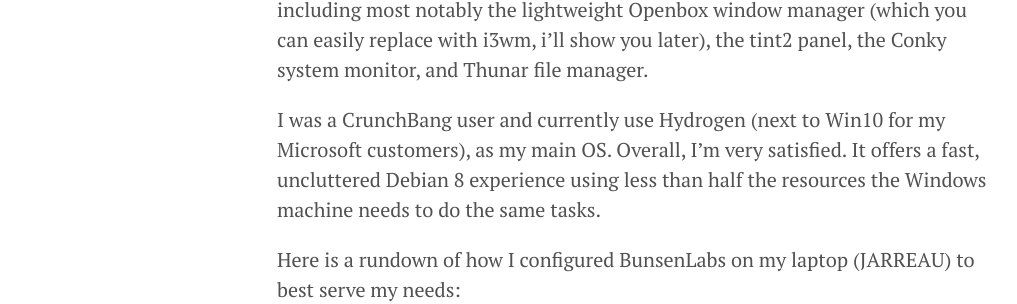
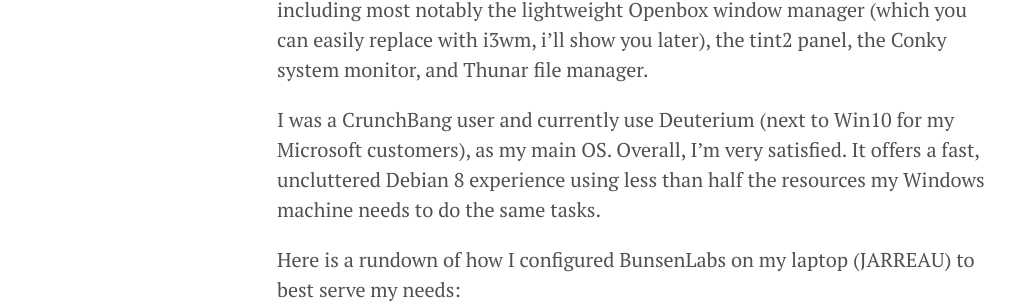
Before and after one commit to lgeurts/lgeurts.github.io, a Jekyll site: the page built from _posts/2017-07-11-bunsenlabs-linux-setup-notes.md, in a window 1280 px wide. Shown: the part 297-601 px from the top of the page, without its empty margins (3-1020 px from the left). Built offline with Jekyll 4.4.1, drawn with Linux system fonts in a browser that asks for light colours; our own code applies the rules of GitHub Pages for plain Markdown files.

Commit message:
Update 2017-07-11-bunsenlabs-linux-setup-notes.md

```diff
--- a/_posts/2017-07-11-bunsenlabs-linux-setup-notes.md
+++ b/_posts/2017-07-11-bunsenlabs-linux-setup-notes.md
@@ -1,5 +1,5 @@
 BunsenLabs does not use a traditional desktop like a KDE, GNOME or even an Xfce. Instead it is a kitbash of components from various open source projects, including most notably the lightweight Openbox window manager (which you can easily replace with i3wm, i'll show you later), the tint2 panel, the Conky system monitor, and Thunar file manager.
 
-I was a CrunchBang user and currently use Hydrogen (next to Win10 for my Microsoft customers), as my main OS. Overall, I'm very satisfied. It offers a fast, uncluttered Debian 8 experience using less than half the resources the Windows machine needs to do the same tasks.
+I was a CrunchBang user and currently use Deuterium (next to Win10 for my Microsoft customers), as my main OS. Overall, I'm very satisfied. It offers a fast, uncluttered Debian 8 experience using less than half the resources my Windows machine needs to do the same tasks.
 
 Here is a rundown of how I configured BunsenLabs on my laptop (JARREAU) to best serve my needs:
```
